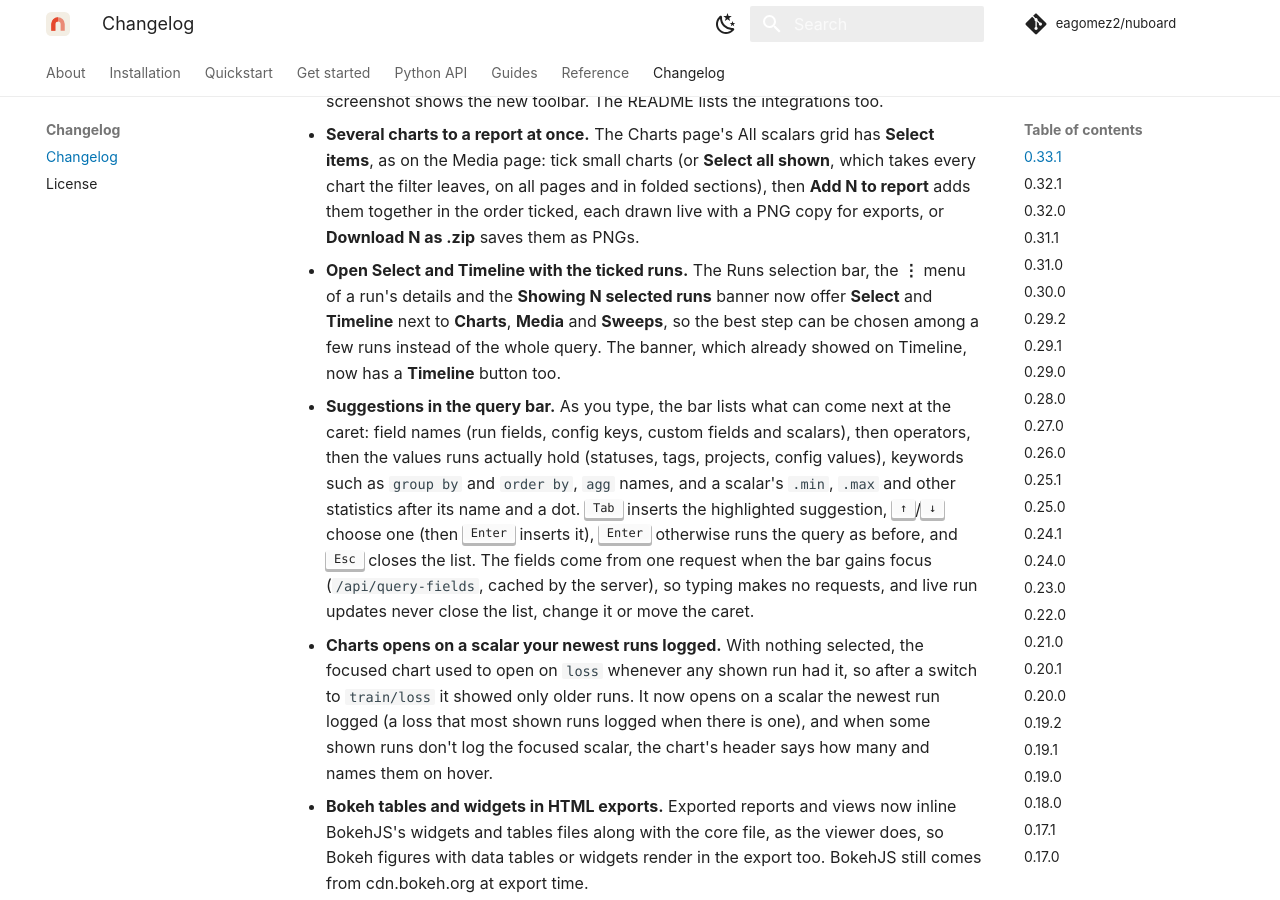
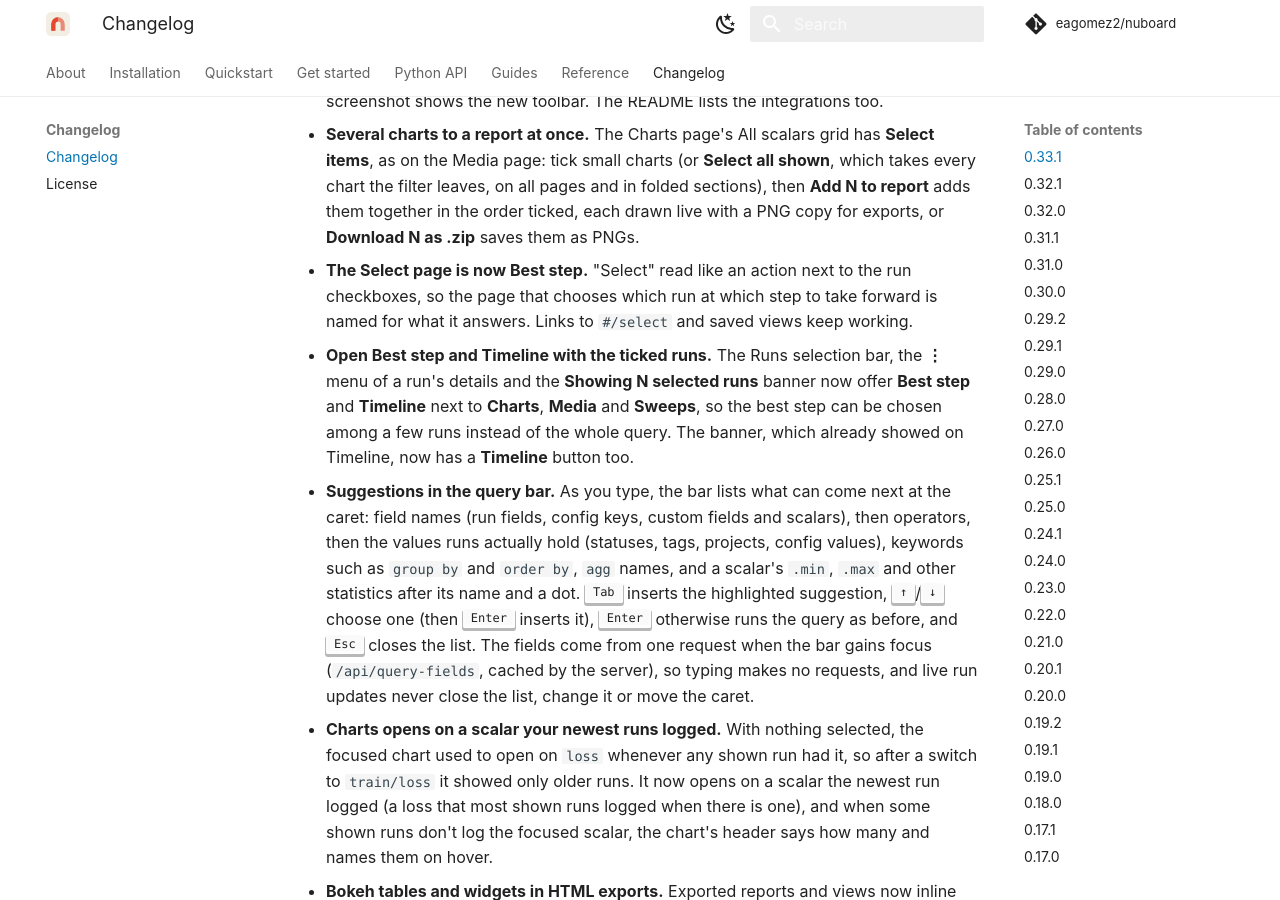
Before and after one commit to eagomez2/nuboard, an MkDocs documentation site: the page built from docs/changelog.md, in a window 1280 px wide and 900 px high, scrolled down 1405 px. Built offline with MkDocs 1.6.1 and Material for MkDocs 9.7.7, drawn with Linux system fonts in a browser that asks for light colours; comment, search, counter and statistics services are not loaded.

Commit message:
Rename the Select page to Best step in labels and docs
The URL stays #/select, so links and saved views keep working.

```diff
--- a/docs/changelog.md
+++ b/docs/changelog.md
@@ -66,12 +66,16 @@ additions.
   folded sections), then **Add N to report** adds them together in the order
   ticked, each drawn live with a PNG copy for exports, or **Download N as
   .zip** saves them as PNGs.
-- **Open Select and Timeline with the ticked runs.** The Runs selection bar,
-  the **⋮** menu of a run's details and the **Showing N selected runs**
-  banner now offer **Select** and **Timeline** next to **Charts**, **Media**
-  and **Sweeps**, so the best step can be chosen among a few runs instead of
-  the whole query. The banner, which already showed on Timeline, now has a
-  **Timeline** button too.
+- **The Select page is now Best step.** "Select" read like an action next to
+  the run checkboxes, so the page that chooses which run at which step to
+  take forward is named for what it answers. Links to `#/select` and saved
+  views keep working.
+- **Open Best step and Timeline with the ticked runs.** The Runs selection
+  bar, the **⋮** menu of a run's details and the **Showing N selected runs**
+  banner now offer **Best step** and **Timeline** next to **Charts**,
+  **Media** and **Sweeps**, so the best step can be chosen among a few runs
+  instead of the whole query. The banner, which already showed on Timeline,
+  now has a **Timeline** button too.
 - **Suggestions in the query bar.** As you type, the bar lists what can come
   next at the caret: field names (run fields, config keys, custom fields and
   scalars), then operators, then the values runs actually hold (statuses,
--- a/frontend/src/App.svelte
+++ b/frontend/src/App.svelte
@@ -30,7 +30,7 @@
     { page: 'charts', icon: 'charts', label: 'Charts' },
     { page: 'media', icon: 'media', label: 'Media' },
     { page: 'sweeps', icon: 'sweep', label: 'Sweeps' },
-    { page: 'select', icon: 'flag', label: 'Select' },
+    { page: 'select', icon: 'flag', label: 'Best step' },
     { page: 'timeline', icon: 'timeline', label: 'Timeline' },
     { page: 'artifacts', icon: 'artifact', label: 'Artifacts' },
     { page: 'hypotheses', icon: 'tree', label: 'Hypotheses' },
@@ -41,7 +41,7 @@
     charts: 'Charts',
     media: 'Media',
     sweeps: 'Sweeps',
-    select: 'Select',
+    select: 'Best step',
     timeline: 'Timeline',
     artifacts: 'Artifacts',
     reports: 'Reports',
--- a/frontend/src/pages/SelectPage.svelte
+++ b/frontend/src/pages/SelectPage.svelte
@@ -15,7 +15,7 @@
   import { svgToPng } from '../lib/snapshot';
   import { app } from '../lib/state.svelte';
 
-  // The Select page: which run at which step to take forward, when runs win on different scalars.
+  // The Best step page: which run at which step to take forward, when runs win on different scalars.
   // A row is a run at a step where every chosen scalar was logged; the shortlist holds the rows no
   // other row beats on every scalar (the server finds it, see nuboard/selection.py). Rows can be
   // compared side by side and picked with a note, saved in the project's picks.json.
@@ -488,7 +488,7 @@
 <svelte:window bind:innerHeight />
 
 <div class="toolbar">
-  <div class="seg" aria-label="Select page view">
+  <div class="seg" aria-label="Best step page view">
     <button aria-pressed={tab === 'shortlist'} onclick={() => router.set({ pane: null })}
       >Shortlist{#if data}<span class="count">{data.front_count}</span>{/if}</button
     >
```
Also changed, not shown: README.md (+1 -1 lines), docs/api/add_artifact.md (+1 -1 lines), docs/guide/selecting.md (+3 -3 lines), docs/guide/viewer.md (+4 -4 lines), docs/index.md (+3 -3 lines), docs/reference/format.md (+2 -2 lines), 3 other files.
